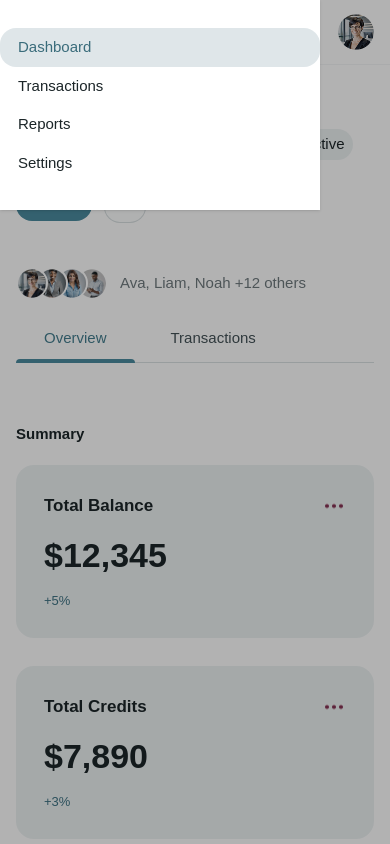
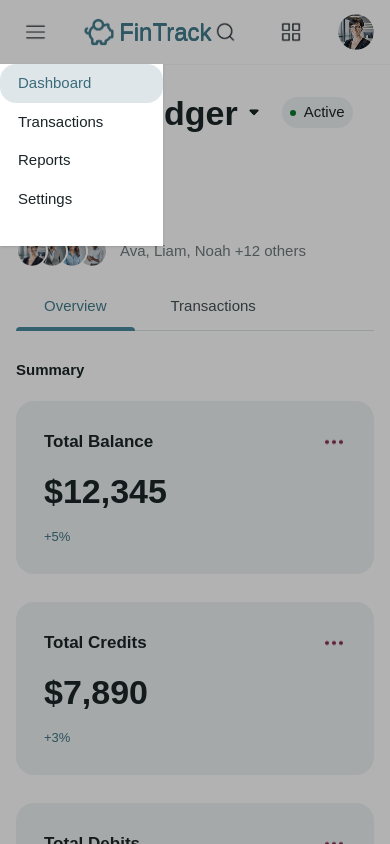
Before and after one commit to yunushabeeb/venture-studio, a Next.js app: page / in a window 390 px wide. Both pictures are taken after a click on the button 35 px from the left and 31 px from the top of the page. Shown: the top 844 px of the page. Built offline with nearby package versions, Linux system fonts and the light colour scheme; a web font is replaced by a local one.

Commit message:
Refactor AppShell, Header, Sidebar, and SummarySection components; adjust sidebar width and improve layout responsiveness

```diff
--- a/app/components/AppShell.tsx
+++ b/app/components/AppShell.tsx
@@ -2,6 +2,7 @@
 import { useState } from "react";
 import Header from "./Header";
 import Sidebar from "./Sidebar";
+import clsx from "clsx";
 
 export default function AppShell({ children }: { children: React.ReactNode }) {
   const [sidebarOpen, setSidebarOpen] = useState(false);
@@ -9,11 +10,13 @@ export default function AppShell({ children }: { children: React.ReactNode }) {
   return (
     <>
       <Header onSidebarToggle={() => setSidebarOpen((v) => !v)} />
-      <div className="flex flex-col md:flex-row md:items-start md:gap-12 px-4 pt-4">
+      <div className="flex flex-col md:flex-row md:items-start md:gap-12 px-4">
         {/* Sidebar */}
         <Sidebar open={sidebarOpen} onClose={() => setSidebarOpen(false)} />
         {/* Main Content */}
-        <main className="flex-1 mt-4 md:mt-0">{children}</main>
+        <main className={clsx(
+          sidebarOpen ? 'md:mt-0 md:pl-8 md:w-3/4 md:ml-auto' : 'flex-1'
+        )}>{children}</main>
       </div>
     </>
   );
--- a/app/components/Header.tsx
+++ b/app/components/Header.tsx
@@ -30,7 +30,7 @@ export default function Header({ onSidebarToggle }: HeaderProps) {
   }
 
   return (
-    <header className="sticky top-0 z-30 flex items-center justify-between px-4 py-3 border-b border-gray-100 bg-white bg-opacity-90 backdrop-blur">
+    <header className="sticky top-0 z-10 flex items-center justify-between px-4 py-3 border-b border-gray-100 bg-white bg-opacity-90 backdrop-blur">
       {/* Left: Menu + Brand */}
       <div className="flex items-center">
         <button
--- a/app/components/Sidebar.tsx
+++ b/app/components/Sidebar.tsx
@@ -18,14 +18,13 @@ export default function Sidebar({
   open?: boolean;
   onClose?: () => void;
   onSelect?: (key: string) => void;
-}) {
-  console.log("Sidebar state", open)
+  }) {
   return (
     <>
       {/* Overlay for mobile */}
       <div
         className={clsx(
-          "fixed inset-0 z-40 bg-black/30 transition-opacity md:hidden",
+          "fixed inset-0 z-20 bg-black/30 transition-opacity md:hidden",
           open ? "opacity-100 pointer-events-auto" : "opacity-0 pointer-events-none"
         )}
         onClick={onClose}
@@ -34,18 +33,12 @@ export default function Sidebar({
       {/* Sidebar */}
       <aside
         className={clsx(
-          "fixed z-50 left-0 top-0 md:h-full bg-[var(--sidebar-bg)] max-md:pt-7 pb-7 shadow transition-all duration-300 ease-in-out",
+          "fixed z-30 left-0 top-0 md:h-full bg-[var(--sidebar-bg)] pb-7 shadow transition-all duration-300 ease-in-out overflow-hidden",
           open
-            ? "w-[var(--sidebar-width)] opacity-100"
+            ? "w-5/12 md:w-3/12 top-16 opacity-100 md:fixed md:top-24 md:left-0 md:h-screen  md:shadow-none"
             : "w-0 opacity-0",
-          // "md:fixed md:top-0 md:left-0 md:h-screen md:w-[var(--sidebar-width)] md:shadow-none"
-          "md:static md:h-[calc(100vh-var(--header-height,56px))] md:shadow-none -z-1"
+
         )}
-        style={{
-          width: open ? "var(--sidebar-width)" : "0",
-          minWidth: open ? "var(--sidebar-width)" : "0",
-          overflow: "hidden",
-        }}
         aria-hidden={!open && typeof window !== "undefined" && window.innerWidth < 768}
       >
         <nav>
--- a/app/components/summary/SummaryCard.tsx
+++ b/app/components/summary/SummaryCard.tsx
@@ -11,7 +11,7 @@ export default function SummaryCard({
 }) {
   return (
     <div
-      className="flex flex-col justify-between rounded-[18px] p-7 min-w-[0] flex-1 transition-shadow hover:shadow-lg hover:bg-[rgba(52,97,111,0.16)] cursor-pointer"
+      className="flex flex-col justify-between rounded-[18px] p-7 min-w-[0] transition-shadow hover:shadow-lg hover:bg-[rgba(52,97,111,0.16)] cursor-pointer"
       style={{
         background: "rgba(52, 97, 111, 0.09)",
       }}
--- a/app/components/summary/SummarySection.tsx
+++ b/app/components/summary/SummarySection.tsx
@@ -10,7 +10,7 @@ export default function SummarySection() {
   if (search.trim() !== "") return null;
 
   return (
-    <section className="mt-8">
+    <section>
       <h2
         className="font-bold text-[15px] mb-5"
         style={{
@@ -20,7 +20,7 @@ export default function SummarySection() {
       >
         Summary
       </h2>
-      <div className="flex flex-col gap-7 md:flex-row">
+      <div className="grid grid-cols-1 sm:grid-cols-2 lg:grid-cols-3 xl:grid-cols-4 gap-7">
         {summaryCards.map((item) => (
           <SummaryCard key={item.title} {...item} />
         ))}
--- a/app/globals.css
+++ b/app/globals.css
@@ -8,7 +8,8 @@
   --sidebar-active-text: #3A6C7B;
   --sidebar-active-bg: rgba(56, 103, 118, 0.16);
   --sidebar-hover-bg: rgba(56, 103, 118, 0.10);
-  --sidebar-width: 320px;
+  --sidebar-width: 220px;
+    --sidebar-width-large: 320px;
   --brand: #437D8E;
 }
 
```
